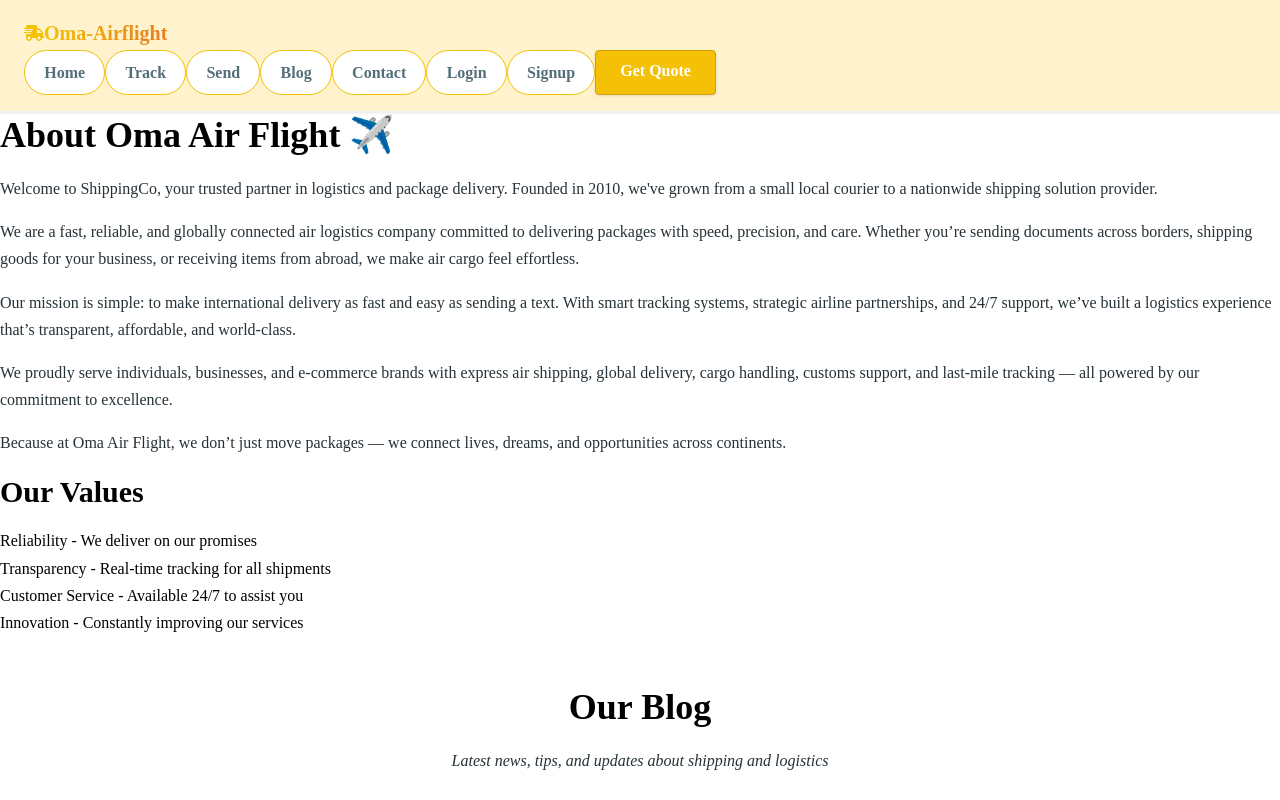
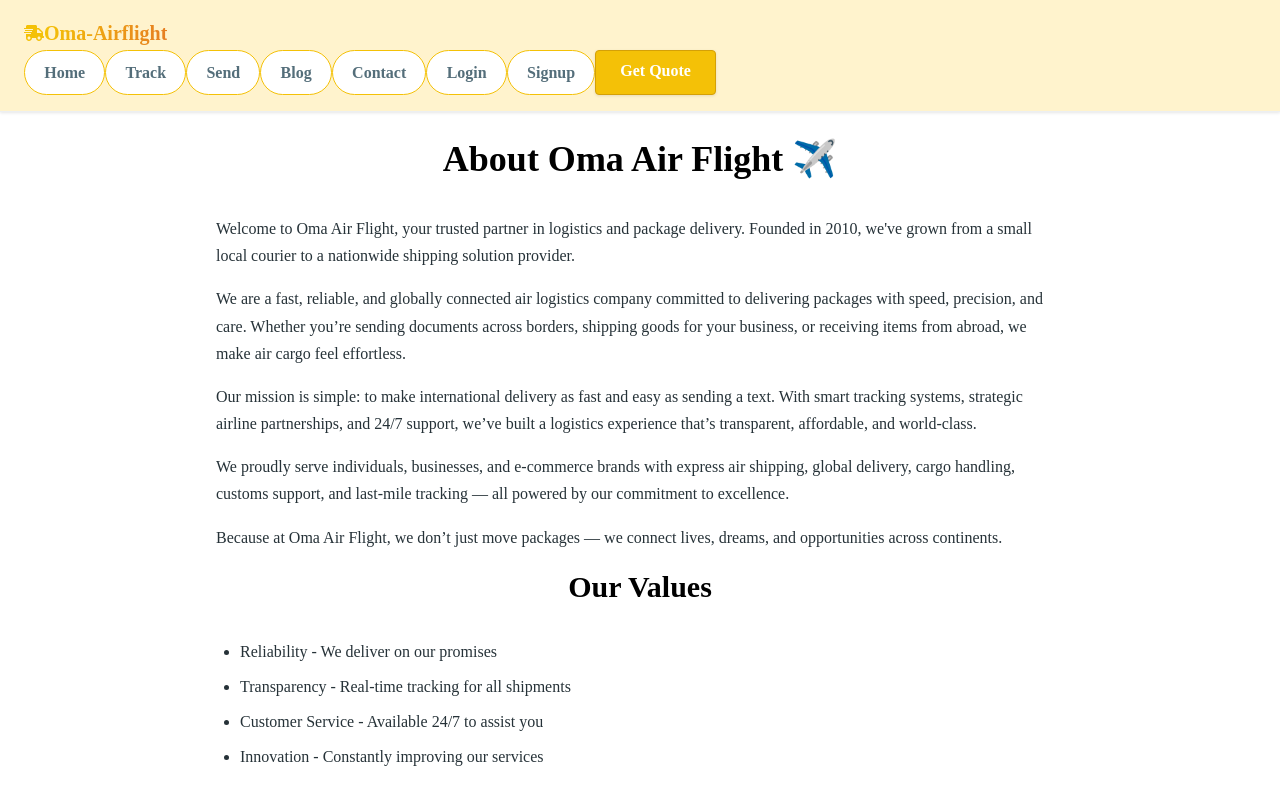
Before and after one commit to badger-ai/ship, a Next.js app: page /about in a window 1280 px wide. Shown: the top 800 px of the page. Built offline with nearby package versions, Linux system fonts and the light colour scheme.

Commit message:
Fix file name, MONGODB_URI, About page visibility, ensure WebSocket compatibility

```diff
--- a/app/about/page.jsx
+++ b/app/about/page.jsx
@@ -1,39 +1,45 @@
 export default function About() {
   return (
-    <div className="min-h-screen p-8">
-      <div className="max-w-4xl mx-auto">
-        <h1 className="text-3xl font-bold mb-6">About Oma Air Flight ✈️</h1>
+    <main className="min-h-screen bg-white" role="main">
+      <section className="section about-content">
+        <h1 className="section-title">About Oma Air Flight ✈️</h1>
         <div className="space-y-6">
-          <p>
-            Welcome to ShippingCo, your trusted partner in logistics and package delivery.
+          <p style={{ '--animation-order': 1 }}>
+            Welcome to Oma Air Flight, your trusted partner in logistics and package delivery.
             Founded in 2010, we've grown from a small local courier to a nationwide
             shipping solution provider.
           </p>
-          <p>
+          <p style={{ '--animation-order': 2 }}>
             We are a fast, reliable, and globally connected air logistics company committed to
             delivering packages with speed, precision, and care. Whether you’re sending documents
             across borders, shipping goods for your business, or receiving items from abroad, we
             make air cargo feel effortless.
           </p>
-          <p>Our mission is simple: to make international delivery as fast and easy as sending a text.
+          <p style={{ '--animation-order': 3 }}>
+            Our mission is simple: to make international delivery as fast and easy as sending a text.
             With smart tracking systems, strategic airline partnerships, and 24/7 support,
             we’ve built a logistics experience that’s transparent, affordable, and world-class.
           </p>
-<p>We proudly serve individuals, businesses,
-   and e-commerce brands with express air shipping, global delivery,
-    cargo handling, customs support,
-     and last-mile tracking — all powered by our commitment to excellence.</p>
-<p>Because at Oma Air Flight, we don’t just move packages —
-we connect lives, dreams, and opportunities across continents.</p>
-          <h2 className="text-2xl font-semibold mt-8">Our Values</h2>
-          <ul className="list-disc pl-6 space-y-2">
+          <p style={{ '--animation-order': 4 }}>
+            We proudly serve individuals, businesses, and e-commerce brands with express air shipping,
+            global delivery, cargo handling, customs support, and last-mile tracking — all powered
+            by our commitment to excellence.
+          </p>
+          <p style={{ '--animation-order': 5 }}>
+            Because at Oma Air Flight, we don’t just move packages —
+            we connect lives, dreams, and opportunities across continents.
+          </p>
+          <h2 style={{ '--animation-order': 6 }} className="section-title">
+            Our Values
+          </h2>
+          <ul style={{ '--animation-order': 7 }} className="list-disc pl-6 space-y-2">
             <li>Reliability - We deliver on our promises</li>
             <li>Transparency - Real-time tracking for all shipments</li>
             <li>Customer Service - Available 24/7 to assist you</li>
             <li>Innovation - Constantly improving our services</li>
           </ul>
         </div>
-      </div>
-    </div>
+      </section>
+    </main>
   );
 }
```
Lines whose indentation alone changed are shown as unchanged.
